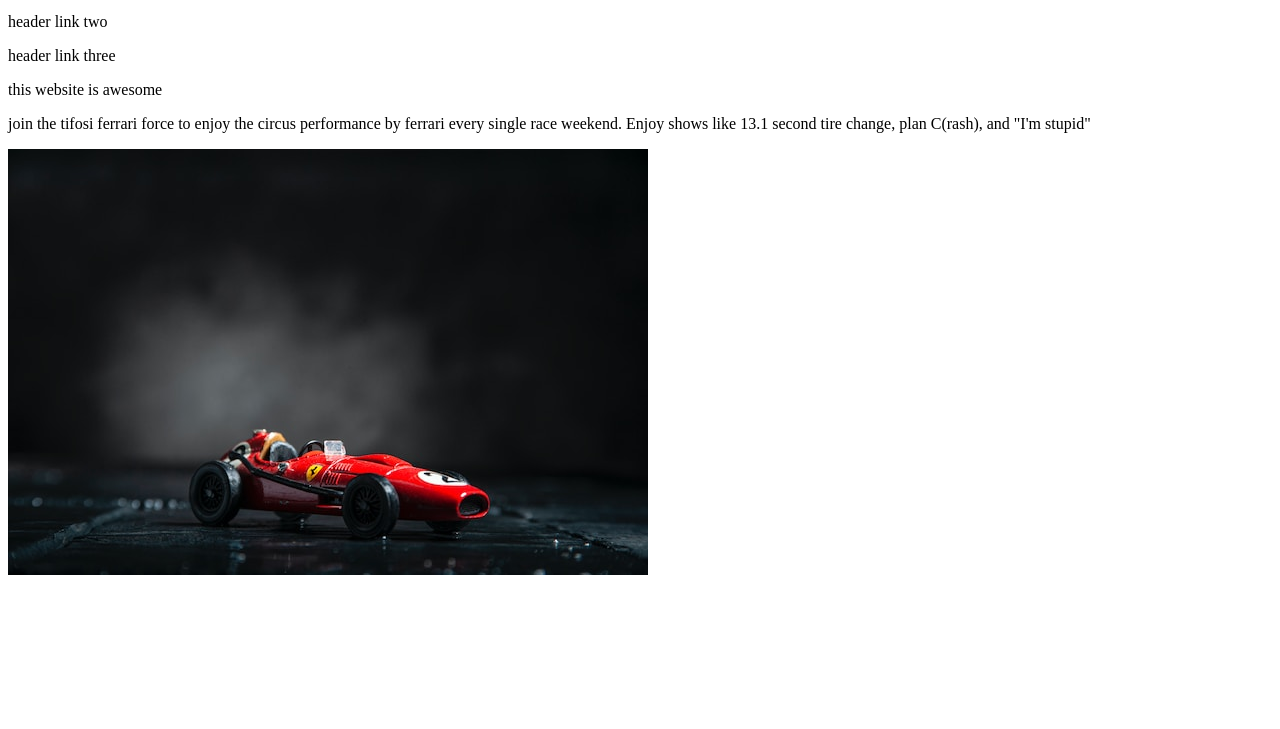
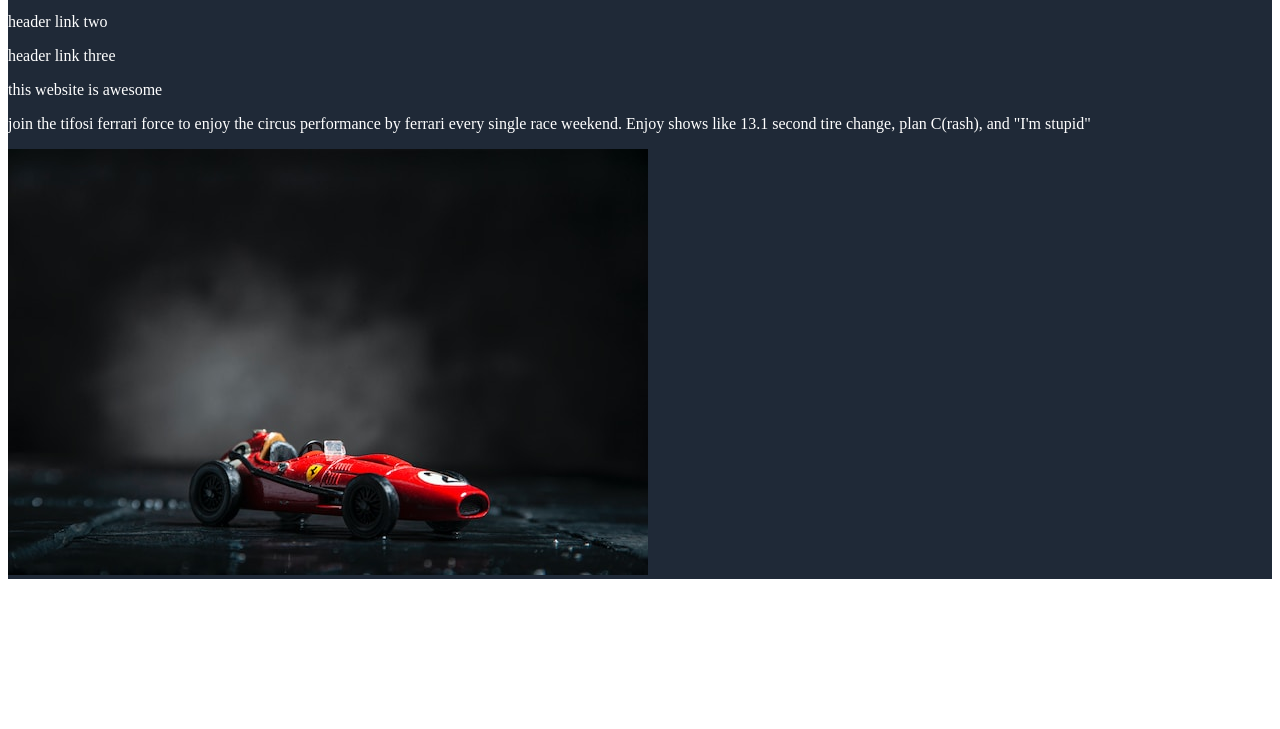
Before and after one commit to YiTiaoChangFen/odin-landing_page, a plain HTML site: page index.html in a window 1280 px wide. Shown: the part 71-800 px from the top of the page. Drawn offline with Linux system fonts and the light colour scheme.

Commit message:
added basic css and deleted nagivation bar

```diff
--- a/index.html
+++ b/index.html
@@ -8,13 +8,11 @@
     <link rel="stylesheet" href="style.css">
 </head>
 <body>
-    <div class="navigation_bar">
+    <div class="heroPage">
         <p class="header_logo"> header logo text</p>
         <p class="header_link"> header link one</p>
         <p class="header_link"> header link two</p>
         <p class="header_link">header link three</p>
-    </div>
-    <div class="hero_main_page">
         <p class="hero_main_text">this website is awesome</p>
         <p class="hero_secondary_text">join the tifosi ferrari force to enjoy the circus performance by ferrari every single race weekend. Enjoy shows like 13.1 second tire change, plan C(rash), and "I'm stupid"</p>
         <img src="./images/jonathan-cosens-photography--at83Qidy7g-unsplash.jpg" alt="place holder for image">
--- a/style.css
+++ b/style.css
@@ -0,0 +1,4 @@
+.heroPage {
+    background-color: #1f2937;
+    color: white;
+}
```
